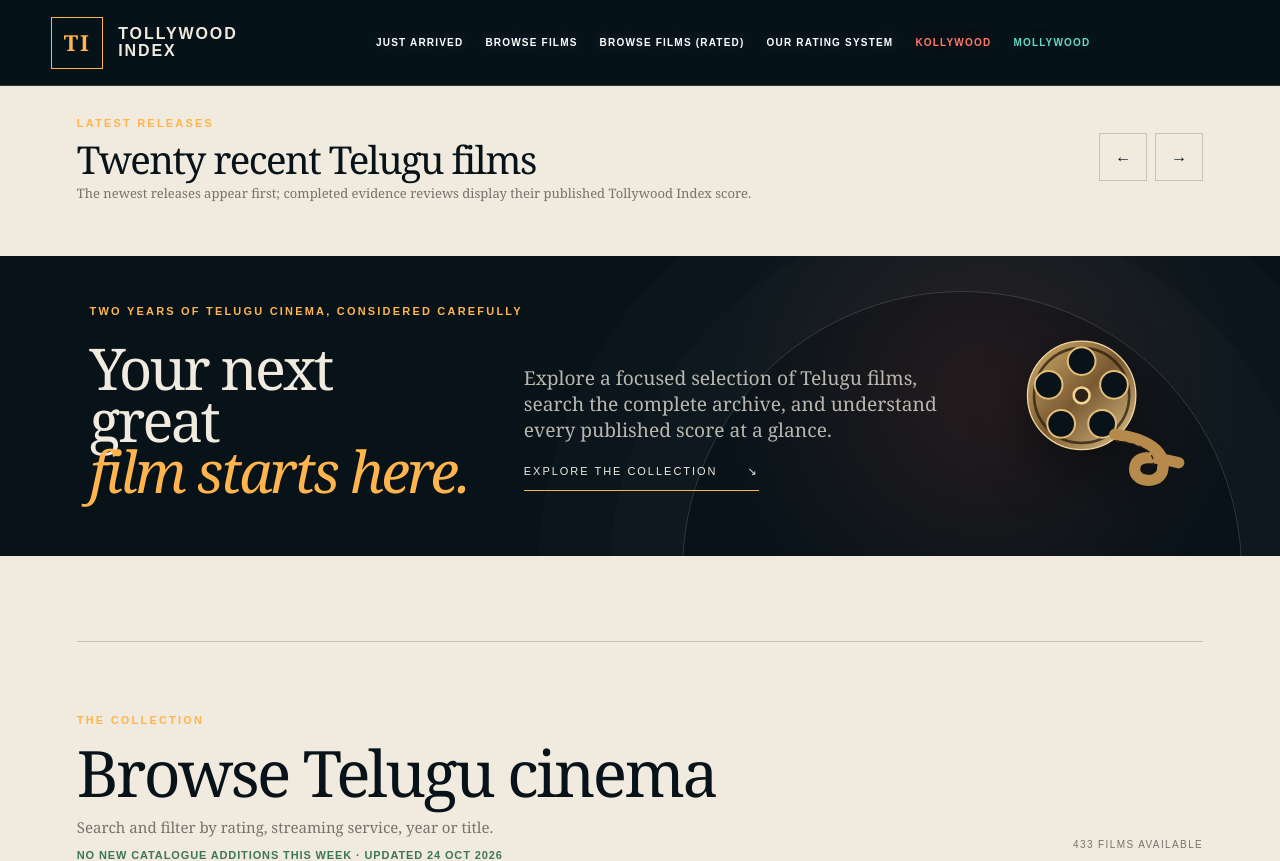
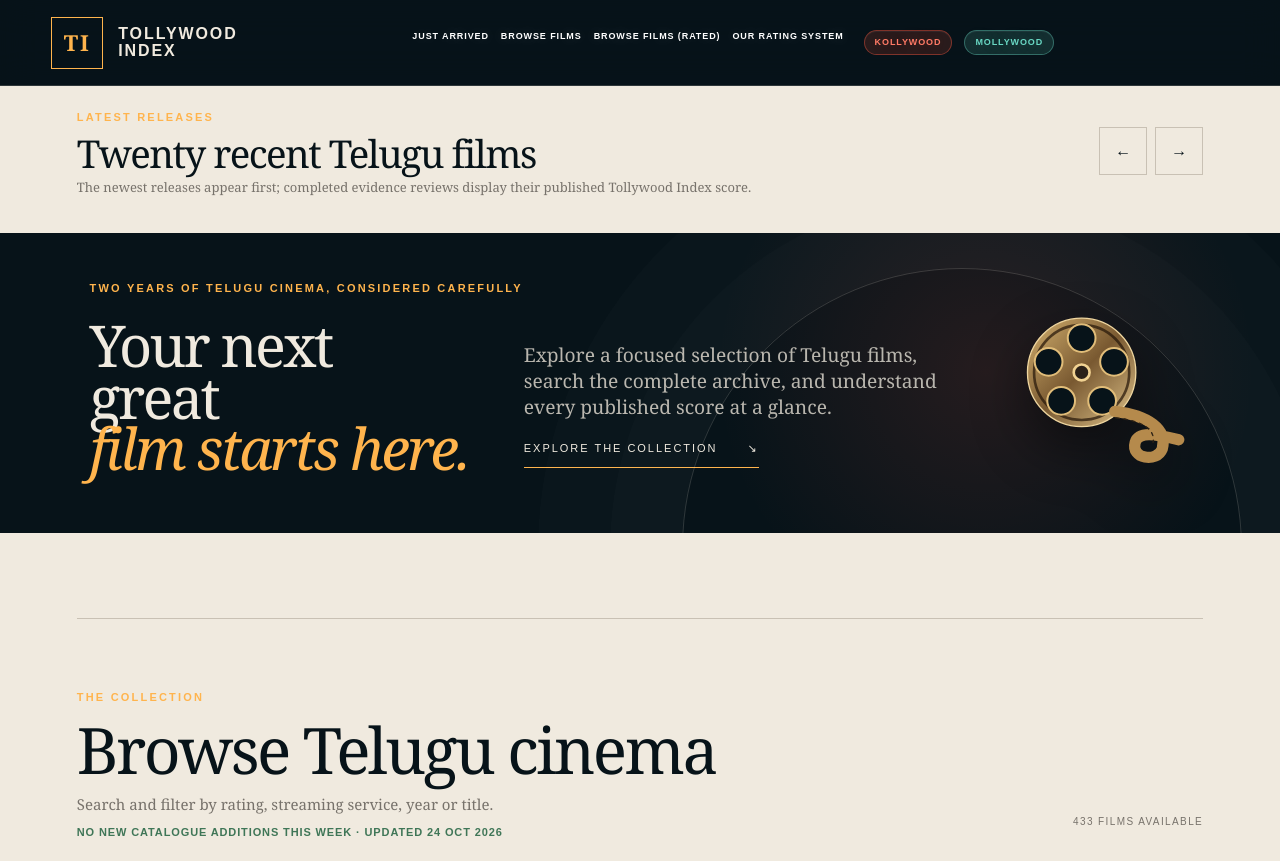
Before and after one commit to drgkr/TI, a Next.js app: page / in a window 1280 px wide. Shown: the top 861 px of the page. Built offline with nearby package versions, Linux system fonts and the light colour scheme.

Commit message:
Refine regional navigation and landing ribbon

```diff
--- a/app/globals.css
+++ b/app/globals.css
@@ -12,10 +12,15 @@
 .topbar nav .nav-kollywood{color:#ff7a66;text-shadow:0 0 16px rgba(255,91,67,.28)}
 .topbar nav .nav-tollywood{color:#ffb44d;text-shadow:0 0 16px rgba(255,180,77,.28)}
 .topbar nav .nav-mollywood{color:#69d7c3;text-shadow:0 0 16px rgba(105,215,195,.26)}
+.topbar nav .nav-industry{padding:9px 15px;border:1px solid transparent;border-radius:999px;line-height:1;box-shadow:inset 0 1px rgba(255,255,255,.05)}
+.topbar nav .nav-primary+.nav-industry{margin-left:16px}
+.topbar nav .nav-kollywood{background:rgba(255,91,67,.14);border-color:rgba(255,91,67,.4)}
+.topbar nav .nav-tollywood{background:rgba(255,180,77,.14);border-color:rgba(255,180,77,.4)}
+.topbar nav .nav-mollywood{background:rgba(105,215,195,.14);border-color:rgba(105,215,195,.38)}
 .topbar nav .nav-primary:hover{color:#ff7a66;text-shadow:0 0 18px rgba(255,91,67,.42)}
-.topbar nav .nav-kollywood:hover{color:#ffad9f;text-shadow:0 0 20px rgba(255,91,67,.5)}
-.topbar nav .nav-tollywood:hover{color:#ffd08b;text-shadow:0 0 20px rgba(255,180,77,.5)}
-.topbar nav .nav-mollywood:hover{color:#a4f3e4;text-shadow:0 0 20px rgba(105,215,195,.48)}
+.topbar nav .nav-kollywood:hover{color:#ffad9f;background:rgba(255,91,67,.24);text-shadow:0 0 20px rgba(255,91,67,.5)}
+.topbar nav .nav-tollywood:hover{color:#ffd08b;background:rgba(255,180,77,.24);text-shadow:0 0 20px rgba(255,180,77,.5)}
+.topbar nav .nav-mollywood:hover{color:#a4f3e4;background:rgba(105,215,195,.24);text-shadow:0 0 20px rgba(105,215,195,.48)}
 @media(max-width:800px){.topbar{padding:0 20px}.topbar nav{display:none}.source{margin-left:auto;font-size:8px}.hero{padding:85px 24px;min-height:650px}.hero h1{font-size:64px}.hero>p,.text-link{margin-left:0}.hero-score{width:150px;height:150px;right:10px;top:430px;padding:25px}.hero-score strong{font-size:46px}.detail{grid-template-columns:1fr}.detail-poster{min-height:0;aspect-ratio:4/3}.detail-poster>.poster-art{min-height:100%}.detail-copy{padding:55px 24px}.detail-top{align-items:start}.final-score{padding-left:18px}.method,.critic-model,.confidence-explain{grid-template-columns:1fr;padding:75px 24px}.confidence-grid{margin-top:30px}.score-row{grid-template-columns:25px 1fr 45px}.score-row small{display:none}.confidence{grid-template-columns:80px 65px 1fr}footer{grid-template-columns:1fr;padding:55px 24px}.copyright{text-align:left}.footer-brand{margin-bottom:10px}}
 @media(max-width:480px){.hero h1{font-size:52px}.section-heading{padding-left:24px;padding-right:24px}.poster-rail{padding-left:24px}.poster-card{flex-basis:68vw}.detail h2{font-size:47px}.final-score strong{font-size:58px}.confidence-grid{grid-template-columns:1fr}.confidence-grid i{margin-bottom:20px}.equation{flex-direction:column}.source{max-width:90px}.score-row{gap:8px}}
 @media(prefers-reduced-motion:reduce){html{scroll-behavior:auto}}
@@ -100,18 +105,18 @@ footer{grid-template-columns:.55fr 1.35fr 1fr .55fr;gap:5vw}.disclaimer p{margin
 @media(max-width:480px){.hero{min-height:470px;grid-template-columns:1fr 115px}.hero h1{font-size:27px}.film-reel{width:112px}.hero>p{font-size:14px;line-height:1.5}}
 
 /* Reviewed ribbon leads the landing page */
-.featured-strip{background:var(--paper);color:var(--ink);padding:24px 0 20px;scroll-margin-top:86px}
-.featured-strip .section-heading{padding-bottom:18px;align-items:center}
+.featured-strip{background:var(--paper);color:var(--ink);padding:18px 0 14px;scroll-margin-top:86px}
+.featured-strip .section-heading{padding-bottom:12px;align-items:center}
 .featured-strip .section-heading h2{font-size:clamp(27px,3vw,43px);margin:7px 0}
 .featured-strip .section-heading p{margin-top:5px;font-size:13px}
-.featured-strip .poster-rail{gap:16px;padding-bottom:14px}
+.featured-strip .poster-rail{gap:14px;padding-bottom:9px}
 .featured-strip .poster-rail{scroll-padding-inline:6vw;overscroll-behavior-inline:contain}
-.featured-strip .poster-card{flex:0 0 clamp(180px,17.1vw,220px);min-width:0}
+.featured-strip .poster-card{flex:0 0 clamp(145px,13.75vw,178px);min-width:0}
 .featured-strip .poster-card .rank{top:7px;left:7px;padding:5px;font-size:8px}
 .featured-strip .score-capsule{height:28px}
 .featured-strip .score-bubble{width:26px;height:26px;font-size:10px}
-.featured-strip .poster-meta{padding-top:10px}
-.featured-strip .poster-meta strong{font-size:15px;white-space:nowrap;overflow:hidden;text-overflow:ellipsis}
+.featured-strip .poster-meta{padding-top:7px}
+.featured-strip .poster-meta strong{font-size:14px;white-space:nowrap;overflow:hidden;text-overflow:ellipsis}
 .featured-strip .poster-meta span{font-size:8px;margin-top:5px}
 .hero{min-height:300px;padding-top:34px;padding-bottom:32px;background-color:var(--ink)}
 .hero{grid-template-columns:minmax(280px,1fr) minmax(360px,1.15fr) minmax(175px,.42fr);column-gap:4vw}
@@ -147,4 +152,4 @@ footer{grid-template-columns:.55fr 1.35fr 1fr .55fr;gap:5vw}.disclaimer p{margin
 .featured-strip .new-week-badge{top:7px;left:7px;padding:6px 8px;font-size:7px}
 
 /* Keep the six-link regional navigation clear on laptop-width screens */
-@media(max-width:1400px) and (min-width:801px){.topbar{padding-inline:4vw}.topbar nav{gap:22px;font-size:10px;letter-spacing:.12em}.source{display:none}}
+@media(max-width:1400px) and (min-width:801px){.topbar{padding-inline:4vw}.topbar nav{gap:12px;font-size:9px;letter-spacing:.1em}.topbar nav .nav-industry{padding:7px 10px}.topbar nav .nav-primary+.nav-industry{margin-left:8px}.source{display:none}}
```
